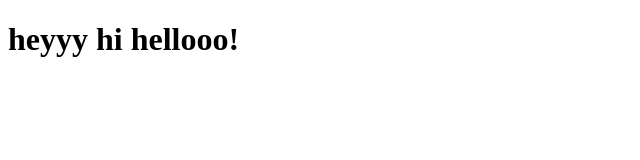
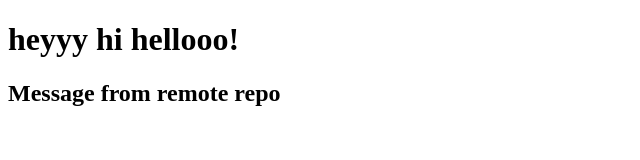
Before and after one commit to NikhithaMadhagoni/NikkiRepo, a plain HTML site: page index.html in a window 1280 px wide. Shown: the whole page, without its empty margins (0-640 px from the left). Drawn offline with Linux system fonts and the light colour scheme.

Commit message:
Update index.html

```diff
--- a/index.html
+++ b/index.html
@@ -7,5 +7,6 @@
 </head>
 <body>
     <h1>heyyy hi hellooo!</h1>
+    <h2>Message from remote repo</h2>
 </body>
 </html>
```
